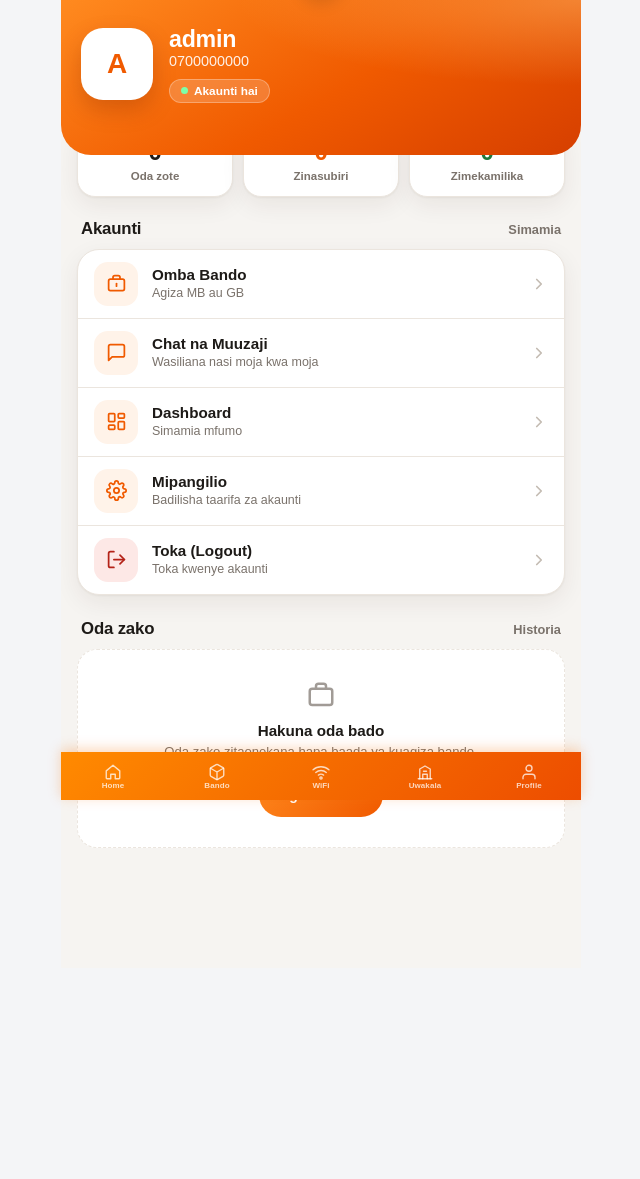
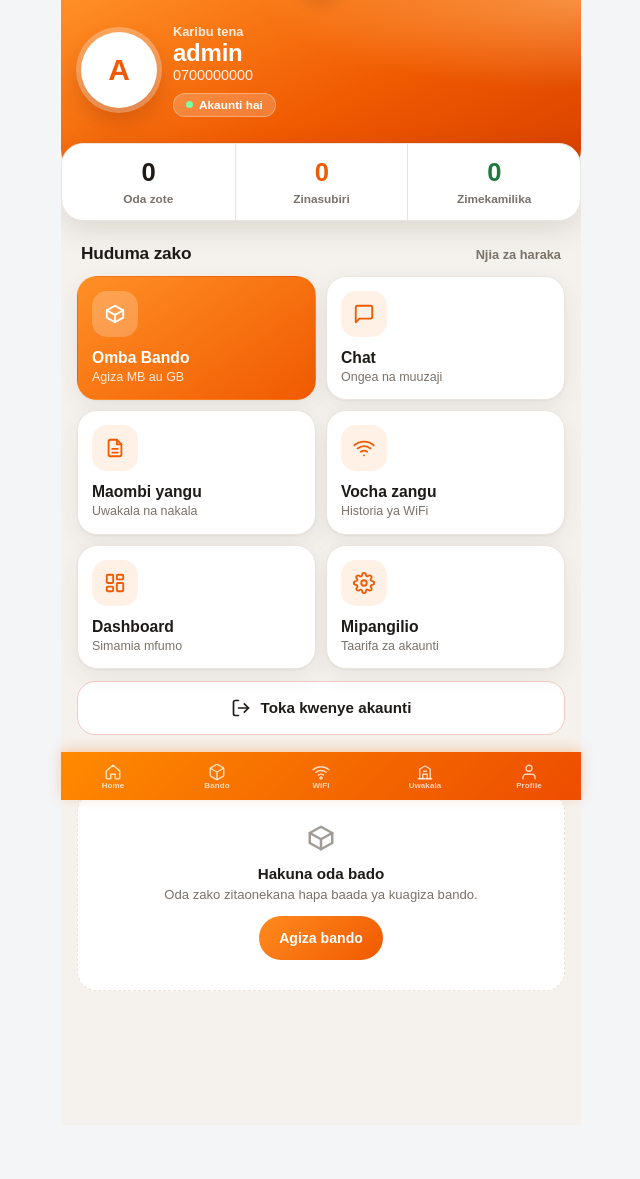
Before and after one commit to titansgroup7-cell/SULE, a Flask app: page /profile in a window 1280 px wide. Shown: the whole page, without its empty margins (319-959 px from the left). Before the commit the page ends 848 px from the top, so only its background shows below. Run offline with Flask 3, Linux system fonts and the light colour scheme; the visitor is signed in with stand-in values (Sample User, id 1); data comes from the database, SQL or seed files in the repository; data that the repository does not hold is empty; some libraries are stand-ins or nearby versions.

Commit message:
Update profile.html

```diff
--- a/templates/profile.html
+++ b/templates/profile.html
@@ -15,8 +15,8 @@
 :root {
     --p-brand: #f05a00;
     --p-brand-2: #ff8a1f;
-    --p-soft: #fff3e9;
-    --p-bg: #f6f4f1;
+    --p-soft: #fff1e6;
+    --p-bg: #f5f2ee;
     --p-card: #ffffff;
     --p-ink: #1d1a17;
     --p-muted: #7a726b;
@@ -32,101 +32,120 @@
 .pf {
     min-height: 100vh;
     background: var(--p-bg);
-    padding-bottom: calc(96px + env(safe-area-inset-bottom, 0px));
+    padding-bottom: calc(110px + env(safe-area-inset-bottom, 0px));
     color: var(--p-ink);
     overflow-x: clip;
 }
 .pf svg { fill: none; stroke: currentColor; stroke-width: 2; stroke-linecap: round; stroke-linejoin: round; }
 .pf h1, .pf h2, .pf p { margin: 0; }
+.pf a { color: inherit; text-decoration: none; }
 .pf a:focus-visible, .pf button:focus-visible { outline: 3px solid var(--p-brand-2); outline-offset: 2px; }
 
 /* ---------- Hero ---------- */
 .pf-hero {
-    position: relative;
-    padding: calc(26px + env(safe-area-inset-top, 0px)) 20px 52px;
+    position: relative; z-index: 1;
+    padding: calc(24px + env(safe-area-inset-top, 0px)) 20px 64px;
     color: #fff;
     background:
-        radial-gradient(120% 100% at 100% 0%, rgba(255,190,110,.45) 0%, transparent 55%),
-        linear-gradient(150deg, #ff8a1f 0%, #f05a00 55%, #d63f00 100%);
-    border-radius: 0 0 30px 30px;
+        radial-gradient(110% 90% at 100% 0%, rgba(255,200,130,.5) 0%, transparent 55%),
+        linear-gradient(155deg, #ff8f26 0%, #f05a00 55%, #d63f00 100%);
+    border-radius: 0 0 32px 32px;
 }
 .pf-hero-row { display: flex; align-items: center; gap: 16px; max-width: 620px; margin: 0 auto; }
 .pf-avatar {
-    width: 72px; height: 72px; flex-shrink: 0;
+    width: 76px; height: 76px; flex-shrink: 0;
     display: grid; place-items: center;
-    border-radius: 22px;
+    border-radius: 50%;
     background: #fff; color: var(--p-brand);
-    font-size: 28px; font-weight: 800;
-    border: 3px solid rgba(255,255,255,.45);
-    box-shadow: 0 10px 22px rgba(120,30,0,.25);
+    font-size: 30px; font-weight: 800;
+    box-shadow: 0 0 0 5px rgba(255,255,255,.28), 0 12px 24px rgba(120,30,0,.28);
 }
 .pf-who { min-width: 0; }
-.pf-name { font-size: 1.45rem; font-weight: 800; letter-spacing: -.01em; line-height: 1.15; word-break: break-word; }
-.pf-phone { margin-top: 5px; font-size: .9rem; opacity: .9; }
+.pf-hello { font-size: .8rem; font-weight: 600; opacity: .85; }
+.pf-name { margin-top: 2px; font-size: 1.5rem; font-weight: 800; letter-spacing: -.01em; line-height: 1.15; word-break: break-word; }
+.pf-phone { margin-top: 4px; font-size: .9rem; opacity: .92; }
 .pf-tag {
     display: inline-flex; align-items: center; gap: 6px;
-    margin-top: 10px; padding: 4px 11px; border-radius: 999px;
-    background: rgba(255,255,255,.18); border: 1px solid rgba(255,255,255,.28);
+    margin-top: 10px; padding: 4px 12px; border-radius: 999px;
+    background: rgba(255,255,255,.2); border: 1px solid rgba(255,255,255,.3);
     font-size: .74rem; font-weight: 700;
 }
 .pf-tag i { width: 7px; height: 7px; border-radius: 50%; background: #7dffa8; display: block; }
 
-/* ---------- Stats ---------- */
+/* ---------- Stats: kadi moja, safu tatu ---------- */
 .pf-stats {
-    display: grid; grid-template-columns: repeat(3, 1fr); gap: 10px;
-    max-width: 620px; margin: -30px auto 22px; padding: 0 16px;
+    position: relative; z-index: 2;
+    display: grid; grid-template-columns: repeat(3, 1fr);
+    max-width: 588px; margin: -38px 16px 22px;
+    background: var(--p-card); border: 1px solid var(--p-line); border-radius: 22px;
+    box-shadow: 0 10px 28px rgba(60,30,0,.12);
 }
-.pf-stat {
-    padding: 14px 10px; text-align: center;
-    background: var(--p-card); border: 1px solid var(--p-line); border-radius: 18px;
-    box-shadow: var(--p-shadow);
-}
-.pf-stat b { display: block; font-size: 1.5rem; line-height: 1; font-weight: 800; letter-spacing: -.02em; }
-.pf-stat span { display: block; margin-top: 6px; font-size: .72rem; font-weight: 700; color: var(--p-muted); }
+@media (min-width: 652px) { .pf-stats { margin-left: auto; margin-right: auto; } }
+.pf-stat { padding: 16px 8px 14px; text-align: center; }
+.pf-stat + .pf-stat { border-left: 1px solid var(--p-line); }
+.pf-stat b { display: block; font-size: 1.6rem; line-height: 1; font-weight: 800; letter-spacing: -.02em; }
+.pf-stat span { display: block; margin-top: 7px; font-size: .74rem; font-weight: 700; color: var(--p-muted); }
+.pf-stat.wait b { color: var(--p-brand); }
 .pf-stat.ok b { color: var(--p-ok); }
-.pf-stat.wait b { color: var(--p-brand); }
 
 /* ---------- Sections ---------- */
 .pf-section { max-width: 620px; margin: 0 auto 24px; padding: 0 16px; }
-.pf-head { display: flex; align-items: baseline; justify-content: space-between; margin: 0 4px 10px; }
-.pf-head h2 { font-size: 1.05rem; font-weight: 800; letter-spacing: -.01em; }
+.pf-head { display: flex; align-items: baseline; justify-content: space-between; margin: 0 4px 12px; }
+.pf-head h2 { font-size: 1.08rem; font-weight: 800; letter-spacing: -.01em; }
 .pf-head span { font-size: .8rem; font-weight: 600; color: var(--p-muted); }
 
-/* ---------- Menu ---------- */
-.pf-menu { background: var(--p-card); border: 1px solid var(--p-line); border-radius: 22px; overflow: hidden; box-shadow: var(--p-shadow); }
-.pf-link {
-    display: flex; align-items: center; justify-content: space-between; gap: 12px;
-    min-height: 68px; padding: 12px 16px;
-    color: inherit; text-decoration: none;
-    border-bottom: 1px solid var(--p-line);
+/* ---------- Tiles ---------- */
+.pf-tiles { display: grid; grid-template-columns: 1fr 1fr; gap: 10px; }
+.pf-tile {
+    display: flex; flex-direction: column; gap: 12px;
+    min-height: 118px; padding: 14px;
+    background: var(--p-card); border: 1px solid var(--p-line); border-radius: 20px;
+    box-shadow: var(--p-shadow);
     -webkit-tap-highlight-color: transparent;
 }
-.pf-link:last-child { border-bottom: 0; }
-.pf-link:active { background: #faf7f3; }
-.pf-left { display: flex; align-items: center; gap: 14px; min-width: 0; }
+.pf-tile:active { background: #faf7f3; }
+.pf-tile:last-child:nth-child(odd) { grid-column: 1 / -1; min-height: 0; flex-direction: row; align-items: center; }
 .pf-ico {
-    width: 44px; height: 44px; flex-shrink: 0;
-    display: grid; place-items: center; border-radius: 14px;
+    width: 46px; height: 46px; flex-shrink: 0;
+    display: grid; place-items: center; border-radius: 15px;
     background: var(--p-soft); color: var(--p-brand);
 }
-.pf-ico svg { width: 21px; height: 21px; }
-.pf-ico.danger { background: var(--p-bad-bg); color: var(--p-bad); }
-.pf-text strong { display: block; font-size: .95rem; font-weight: 700; }
-.pf-text small { display: block; margin-top: 2px; font-size: .78rem; color: var(--p-muted); line-height: 1.3; }
-.pf-arrow { color: #c4bcb3; display: flex; flex-shrink: 0; }
-.pf-arrow svg { width: 18px; height: 18px; stroke-width: 2.3; }
+.pf-ico svg { width: 22px; height: 22px; }
+.pf-tile.primary { background: linear-gradient(145deg, #ff8f26, #f05a00); border-color: transparent; color: #fff; }
+.pf-tile.primary .pf-ico { background: rgba(255,255,255,.22); color: #fff; }
+.pf-tile.primary small { color: rgba(255,255,255,.88); }
+.pf-tile strong { display: block; font-size: .98rem; font-weight: 800; }
+.pf-tile small { display: block; margin-top: 2px; font-size: .78rem; line-height: 1.3; color: var(--p-muted); }
+
+/* ---------- Logout ---------- */
+.pf-logout {
+    display: flex; align-items: center; justify-content: center; gap: 10px;
+    min-height: 54px; margin-top: 12px;
+    background: var(--p-card); border: 1.5px solid #f3c9c4; border-radius: 18px;
+    color: var(--p-bad); font-weight: 800; font-size: .95rem;
+    -webkit-tap-highlight-color: transparent;
+}
+.pf-logout:active { background: var(--p-bad-bg); }
+.pf-logout svg { width: 20px; height: 20px; }
 
 /* ---------- Orders ---------- */
 .pf-orders { display: flex; flex-direction: column; gap: 10px; }
 .pf-order {
-    padding: 14px 16px; background: var(--p-card);
+    position: relative; overflow: hidden;
+    padding: 14px 16px 14px 20px; background: var(--p-card);
     border: 1px solid var(--p-line); border-radius: 18px; box-shadow: var(--p-shadow);
 }
+.pf-order::before { content: ""; position: absolute; left: 0; top: 0; bottom: 0; width: 5px; background: #d9d1c8; }
+.pf-order.st-pending::before, .pf-order.st-awaiting_payment::before { background: var(--p-brand-2); }
+.pf-order.st-processing::before, .pf-order.st-paid::before { background: #3b82d6; }
+.pf-order.st-completed::before { background: #2fa857; }
+.pf-order.st-failed::before, .pf-order.st-rejected::before { background: #e0584b; }
 .pf-order.list-item-hidden { display: none !important; }
-.pf-order-top { display: flex; align-items: center; justify-content: space-between; gap: 10px; }
-.pf-order-amount { font-size: 1.02rem; font-weight: 800; }
-.pf-order-price { margin-top: 2px; font-size: .95rem; font-weight: 800; color: var(--p-brand); }
-.pf-order-meta { margin-top: 10px; padding-top: 10px; border-top: 1px dashed var(--p-line); font-size: .8rem; color: var(--p-muted); line-height: 1.5; }
+.pf-order-top { display: flex; align-items: flex-start; justify-content: space-between; gap: 10px; }
+.pf-order-amount { font-size: 1.02rem; font-weight: 800; line-height: 1.25; }
+.pf-order-price { flex-shrink: 0; font-size: 1rem; font-weight: 800; color: var(--p-brand); white-space: nowrap; }
+.pf-order-bottom { display: flex; align-items: center; justify-content: space-between; gap: 10px; margin-top: 10px; }
+.pf-order-meta { font-size: .78rem; color: var(--p-muted); line-height: 1.4; min-width: 0; }
 .pf-order-meta b { color: var(--p-ink); font-weight: 700; }
 .pf-status {
     display: inline-flex; align-items: center; gap: 6px; flex-shrink: 0;
@@ -150,9 +169,8 @@
 .pf-empty a {
     display: inline-flex; align-items: center; min-height: 44px; margin-top: 12px; padding: 0 20px;
     border-radius: 999px; background: linear-gradient(135deg, var(--p-brand-2), var(--p-brand));
-    color: #fff; font-weight: 800; font-size: .88rem; text-decoration: none;
+    color: #fff; font-weight: 800; font-size: .88rem;
 }
-
 .pf-more {
     width: 100%; min-height: 48px; margin-top: 10px; padding: 0 12px;
     border: 1.5px dashed #f6bf92; border-radius: 14px;
@@ -167,6 +185,7 @@
         <div class="pf-hero-row">
             <div class="pf-avatar" aria-hidden="true">{{ current_user.username[0]|upper }}</div>
             <div class="pf-who">
+                <div class="pf-hello">Karibu tena</div>
                 <h1 class="pf-name">{{ current_user.username }}</h1>
                 <p class="pf-phone">{{ current_user.phone }}</p>
                 <span class="pf-tag"><i></i>Akaunti hai</span>
@@ -191,77 +210,42 @@
 
     <section class="pf-section">
         <div class="pf-head">
-            <h2>Akaunti</h2>
-            <span>Simamia</span>
+            <h2>Huduma zako</h2>
+            <span>Njia za haraka</span>
         </div>
-        <div class="pf-menu">
-            <a href="{{ url_for('order') }}" class="pf-link">
-                <div class="pf-left">
-                    <div class="pf-ico">
-                        <svg viewBox="0 0 24 24" aria-hidden="true"><rect x="3" y="7" width="18" height="13" rx="2"></rect><path d="M8 7V5a2 2 0 0 1 2-2h4a2 2 0 0 1 2 2v2"></path><path d="M12 12v3"></path></svg>
-                    </div>
-                    <div class="pf-text">
-                        <strong>Omba Bando</strong>
-                        <small>Agiza MB au GB</small>
-                    </div>
-                </div>
-                <div class="pf-arrow"><svg viewBox="0 0 24 24" aria-hidden="true"><polyline points="9 18 15 12 9 6"></polyline></svg></div>
+        <div class="pf-tiles">
+            <a href="{{ url_for('order') }}" class="pf-tile primary">
+                <div class="pf-ico"><svg viewBox="0 0 24 24" aria-hidden="true"><path d="M21 8l-9-5-9 5v8l9 5 9-5z"/><path d="M3 8l9 5 9-5M12 13v8"/></svg></div>
+                <div><strong>Omba Bando</strong><small>Agiza MB au GB</small></div>
             </a>
-
-            <a href="{{ url_for('chat') }}" class="pf-link">
-                <div class="pf-left">
-                    <div class="pf-ico">
-                        <svg viewBox="0 0 24 24" aria-hidden="true"><path d="M21 15a2 2 0 0 1-2 2H7l-4 4V5a2 2 0 0 1 2-2h14a2 2 0 0 1 2 2z"></path></svg>
-                    </div>
-                    <div class="pf-text">
-                        <strong>Chat na Muuzaji</strong>
-                        <small>Wasiliana nasi moja kwa moja</small>
-                    </div>
-                </div>
-                <div class="pf-arrow"><svg viewBox="0 0 24 24" aria-hidden="true"><polyline points="9 18 15 12 9 6"></polyline></svg></div>
+            <a href="{{ url_for('chat') }}" class="pf-tile">
+                <div class="pf-ico"><svg viewBox="0 0 24 24" aria-hidden="true"><path d="M21 15a2 2 0 0 1-2 2H7l-4 4V5a2 2 0 0 1 2-2h14a2 2 0 0 1 2 2z"/></svg></div>
+                <div><strong>Chat</strong><small>Ongea na muuzaji</small></div>
             </a>
-
+            <a href="{{ url_for('my_applications') }}" class="pf-tile">
+                <div class="pf-ico"><svg viewBox="0 0 24 24" aria-hidden="true"><path d="M14 3H7a2 2 0 0 0-2 2v14a2 2 0 0 0 2 2h10a2 2 0 0 0 2-2V8z"/><path d="M14 3v5h5M9 13h6M9 17h6"/></svg></div>
+                <div><strong>Maombi yangu</strong><small>Uwakala na nakala</small></div>
+            </a>
+            <a href="{{ url_for('wifi_history') }}" class="pf-tile">
+                <div class="pf-ico"><svg viewBox="0 0 24 24" aria-hidden="true"><path d="M5 12.55a11 11 0 0 1 14.08 0"/><path d="M1.42 9a16 16 0 0 1 21.16 0"/><path d="M8.53 16.11a6 6 0 0 1 6.95 0"/><path d="M12 20h.01"/></svg></div>
+                <div><strong>Vocha zangu</strong><small>Historia ya WiFi</small></div>
+            </a>
             {% if current_user.is_admin %}
-            <a href="{{ url_for('dashboard') }}" class="pf-link">
-                <div class="pf-left">
-                    <div class="pf-ico">
-                        <svg viewBox="0 0 24 24" aria-hidden="true"><rect x="3" y="3" width="7" height="9" rx="1"></rect><rect x="14" y="3" width="7" height="5" rx="1"></rect><rect x="14" y="12" width="7" height="9" rx="1"></rect><rect x="3" y="16" width="7" height="5" rx="1"></rect></svg>
-                    </div>
-                    <div class="pf-text">
-                        <strong>Dashboard</strong>
-                        <small>Simamia mfumo</small>
-                    </div>
-                </div>
-                <div class="pf-arrow"><svg viewBox="0 0 24 24" aria-hidden="true"><polyline points="9 18 15 12 9 6"></polyline></svg></div>
+            <a href="{{ url_for('dashboard') }}" class="pf-tile">
+                <div class="pf-ico"><svg viewBox="0 0 24 24" aria-hidden="true"><rect x="3" y="3" width="7" height="9" rx="1"/><rect x="14" y="3" width="7" height="5" rx="1"/><rect x="14" y="12" width="7" height="9" rx="1"/><rect x="3" y="16" width="7" height="5" rx="1"/></svg></div>
+                <div><strong>Dashboard</strong><small>Simamia mfumo</small></div>
             </a>
             {% endif %}
-
-            <a href="{{ url_for('settings') }}" class="pf-link">
-                <div class="pf-left">
-                    <div class="pf-ico">
-                        <svg viewBox="0 0 24 24" aria-hidden="true"><circle cx="12" cy="12" r="3"></circle><path d="M19.4 15a1.65 1.65 0 0 0 .33 1.82l.06.06a2 2 0 1 1-2.83 2.83l-.06-.06a1.65 1.65 0 0 0-1.82-.33 1.65 1.65 0 0 0-1 1.51V21a2 2 0 1 1-4 0v-.09A1.65 1.65 0 0 0 9 19.4a1.65 1.65 0 0 0-1.82.33l-.06.06a2 2 0 1 1-2.83-2.83l.06-.06A1.65 1.65 0 0 0 4.68 15a1.65 1.65 0 0 0-1.51-1H3a2 2 0 1 1 0-4h.09A1.65 1.65 0 0 0 4.6 9a1.65 1.65 0 0 0-.33-1.82l-.06-.06a2 2 0 1 1 2.83-2.83l.06.06A1.65 1.65 0 0 0 9 4.68a1.65 1.65 0 0 0 1-1.51V3a2 2 0 1 1 4 0v.09a1.65 1.65 0 0 0 1 1.51 1.65 1.65 0 0 0 1.82-.33l.06-.06a2 2 0 1 1 2.83 2.83l-.06.06A1.65 1.65 0 0 0 19.4 9a1.65 1.65 0 0 0 1.51 1H21a2 2 0 1 1 0 4h-.09a1.65 1.65 0 0 0-1.51 1z"></path></svg>
-                    </div>
-                    <div class="pf-text">
-                        <strong>Mipangilio</strong>
-                        <small>Badilisha taarifa za akaunti</small>
-                    </div>
-                </div>
-                <div class="pf-arrow"><svg viewBox="0 0 24 24" aria-hidden="true"><polyline points="9 18 15 12 9 6"></polyline></svg></div>
-            </a>
-
-            <a href="{{ url_for('logout') }}" class="pf-link">
-                <div class="pf-left">
-                    <div class="pf-ico danger">
-                        <svg viewBox="0 0 24 24" aria-hidden="true"><path d="M9 21H5a2 2 0 0 1-2-2V5a2 2 0 0 1 2-2h4"></path><polyline points="16 17 21 12 16 7"></polyline><line x1="21" y1="12" x2="9" y2="12"></line></svg>
-                    </div>
-                    <div class="pf-text">
-                        <strong>Toka (Logout)</strong>
-                        <small>Toka kwenye akaunti</small>
-                    </div>
-                </div>
-                <div class="pf-arrow"><svg viewBox="0 0 24 24" aria-hidden="true"><polyline points="9 18 15 12 9 6"></polyline></svg></div>
+            <a href="{{ url_for('settings') }}" class="pf-tile">
+                <div class="pf-ico"><svg viewBox="0 0 24 24" aria-hidden="true"><circle cx="12" cy="12" r="3"/><path d="M19.4 15a1.65 1.65 0 0 0 .33 1.82l.06.06a2 2 0 1 1-2.83 2.83l-.06-.06a1.65 1.65 0 0 0-1.82-.33 1.65 1.65 0 0 0-1 1.51V21a2 2 0 1 1-4 0v-.09A1.65 1.65 0 0 0 9 19.4a1.65 1.65 0 0 0-1.82.33l-.06.06a2 2 0 1 1-2.83-2.83l.06-.06A1.65 1.65 0 0 0 4.68 15a1.65 1.65 0 0 0-1.51-1H3a2 2 0 1 1 0-4h.09A1.65 1.65 0 0 0 4.6 9a1.65 1.65 0 0 0-.33-1.82l-.06-.06a2 2 0 1 1 2.83-2.83l.06.06A1.65 1.65 0 0 0 9 4.68a1.65 1.65 0 0 0 1-1.51V3a2 2 0 1 1 4 0v.09a1.65 1.65 0 0 0 1 1.51 1.65 1.65 0 0 0 1.82-.33l.06-.06a2 2 0 1 1 2.83 2.83l-.06.06A1.65 1.65 0 0 0 19.4 9a1.65 1.65 0 0 0 1.51 1H21a2 2 0 1 1 0 4h-.09a1.65 1.65 0 0 0-1.51 1z"/></svg></div>
+                <div><strong>Mipangilio</strong><small>Taarifa za akaunti</small></div>
             </a>
         </div>
+
+        <a href="{{ url_for('logout') }}" class="pf-logout">
+            <svg viewBox="0 0 24 24" aria-hidden="true"><path d="M9 21H5a2 2 0 0 1-2-2V5a2 2 0 0 1 2-2h4"/><polyline points="16 17 21 12 16 7"/><line x1="21" y1="12" x2="9" y2="12"/></svg>
+            Toka kwenye akaunti
+        </a>
     </section>
 
     <section class="pf-section">
@@ -272,22 +256,22 @@
 
         <div class="pf-orders" id="ordersList" data-limit="2">
             {% for order in orders %}
-            <article class="pf-order list-item{% if loop.index > 2 %} list-item-hidden{% endif %}">
+            <article class="pf-order st-{{ order.status }} list-item{% if loop.index > 2 %} list-item-hidden{% endif %}">
                 <div class="pf-order-top">
-                    <div>
-                        <div class="pf-order-amount">{{ order.amount }}</div>
-                        {% if order.price %}<div class="pf-order-price">TSh {{ "{:,}".format(order.price) }}</div>{% endif %}
+                    <div class="pf-order-amount">{{ order.amount }}</div>
+                    {% if order.price %}<div class="pf-order-price">TSh {{ "{:,}".format(order.price) }}</div>{% endif %}
+                </div>
+                <div class="pf-order-bottom">
+                    <div class="pf-order-meta">
+                        <b>{{ order.phone }}</b>
+                        {% if order.created_at %}<br>{{ order.created_at.strftime('%d/%m/%Y %H:%M') }}{% endif %}
                     </div>
                     <span class="pf-status {{ order.status }}">{{ status_labels.get(order.status, order.status) }}</span>
-                </div>
-                <div class="pf-order-meta">
-                    Namba: <b>{{ order.phone }}</b>
-                    {% if order.created_at %}<br>{{ order.created_at.strftime('%d/%m/%Y %H:%M') }}{% endif %}
                 </div>
             </article>
             {% else %}
             <div class="pf-empty">
-                <svg viewBox="0 0 24 24" aria-hidden="true"><rect x="3" y="7" width="18" height="13" rx="2"></rect><path d="M8 7V5a2 2 0 0 1 2-2h4a2 2 0 0 1 2 2v2"></path></svg>
+                <svg viewBox="0 0 24 24" aria-hidden="true"><path d="M21 8l-9-5-9 5v8l9 5 9-5z"/><path d="M3 8l9 5 9-5M12 13v8"/></svg>
                 <strong>Hakuna oda bado</strong>
                 <p>Oda zako zitaonekana hapa baada ya kuagiza bando.</p>
                 <a href="{{ url_for('order') }}">Agiza bando</a>
```
